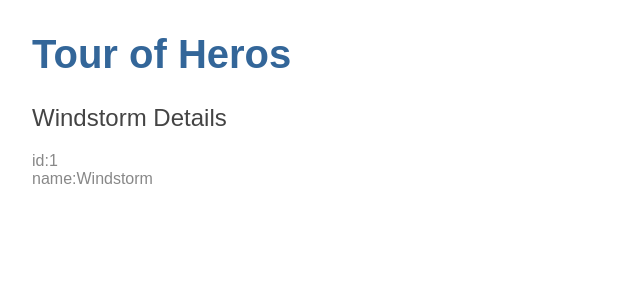
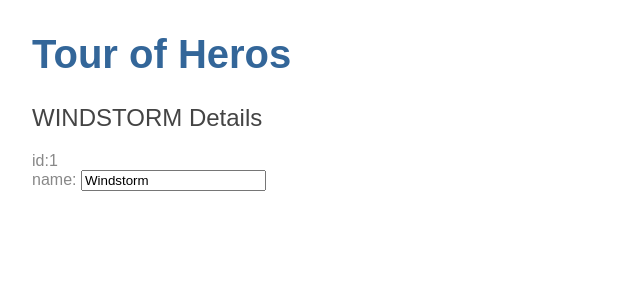
Before and after one commit to jaredeklin/angular-tutorial, an Angular app: page / in a window 1280 px wide. Shown: the top 300 px of the page, without its empty margins (0-640 px from the left). Built offline with nearby package versions, Linux system fonts and the light colour scheme.

Commit message:
Add FormsModule

```diff
--- a/src/app/app.module.ts
+++ b/src/app/app.module.ts
@@ -1,6 +1,6 @@
 import { BrowserModule } from '@angular/platform-browser';
 import { NgModule } from '@angular/core';
-
+import { FormsModule } from '@angular/forms';
 import { AppComponent } from './app.component';
 import { HeroesComponent } from './heroes/heroes.component';
 
@@ -10,7 +10,8 @@
     HeroesComponent
   ],
   imports: [
-    BrowserModule
+    BrowserModule,
+    FormsModule,
   ],
   providers: [],
   bootstrap: [AppComponent]
--- a/src/app/heroes/heroes.component.html
+++ b/src/app/heroes/heroes.component.html
@@ -1,3 +1,7 @@
-<h2>{{hero.name}} Details</h2>
+<h2>{{hero.name | uppercase}} Details</h2>
 <div><span>id:</span>{{hero.id}}</div>
-<div><span>name:</span>{{hero.name}}</div>
+<div>
+  <label>name:
+    <input [(ngModel)]="hero.name" placeholder="name">
+  </label>
+</div>
```
